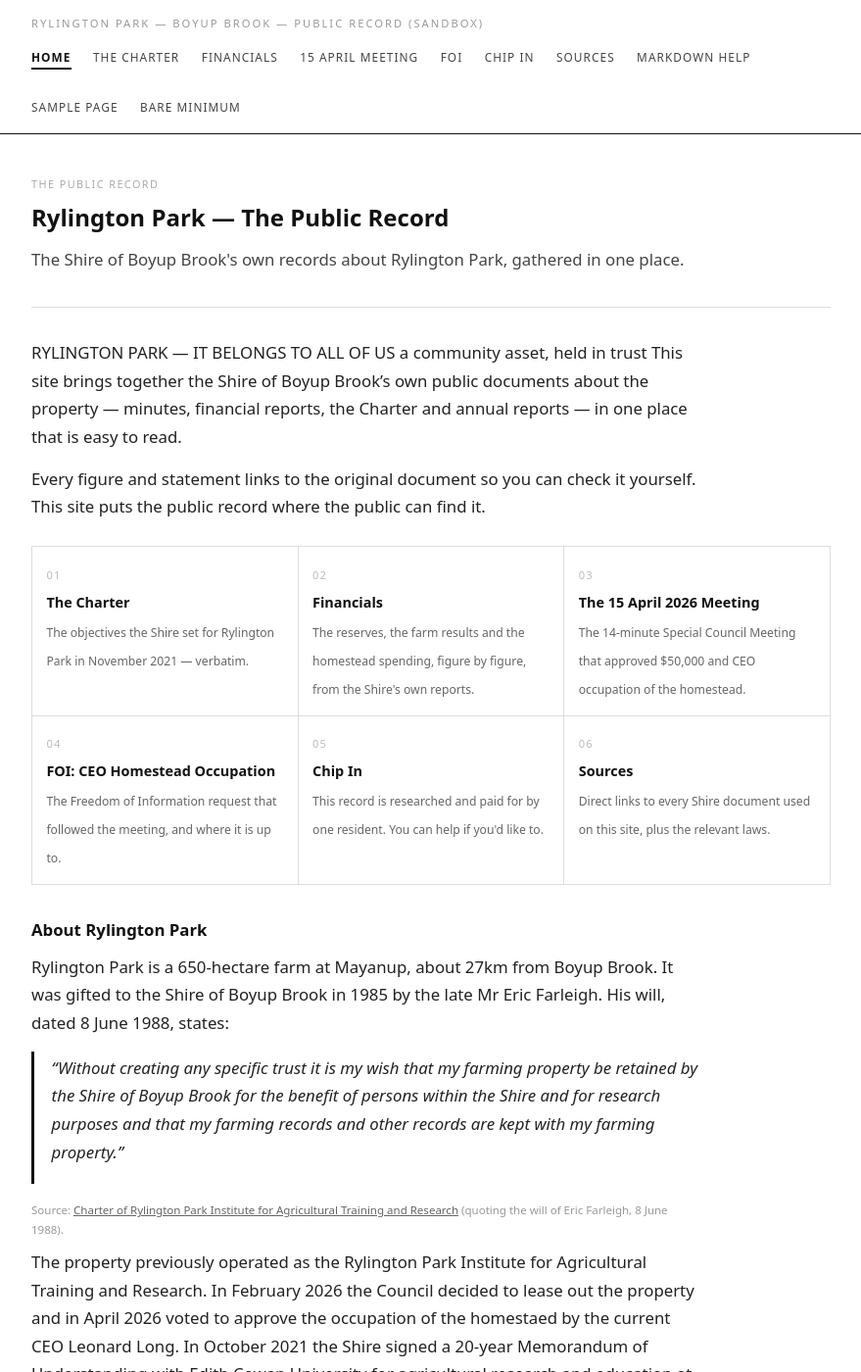
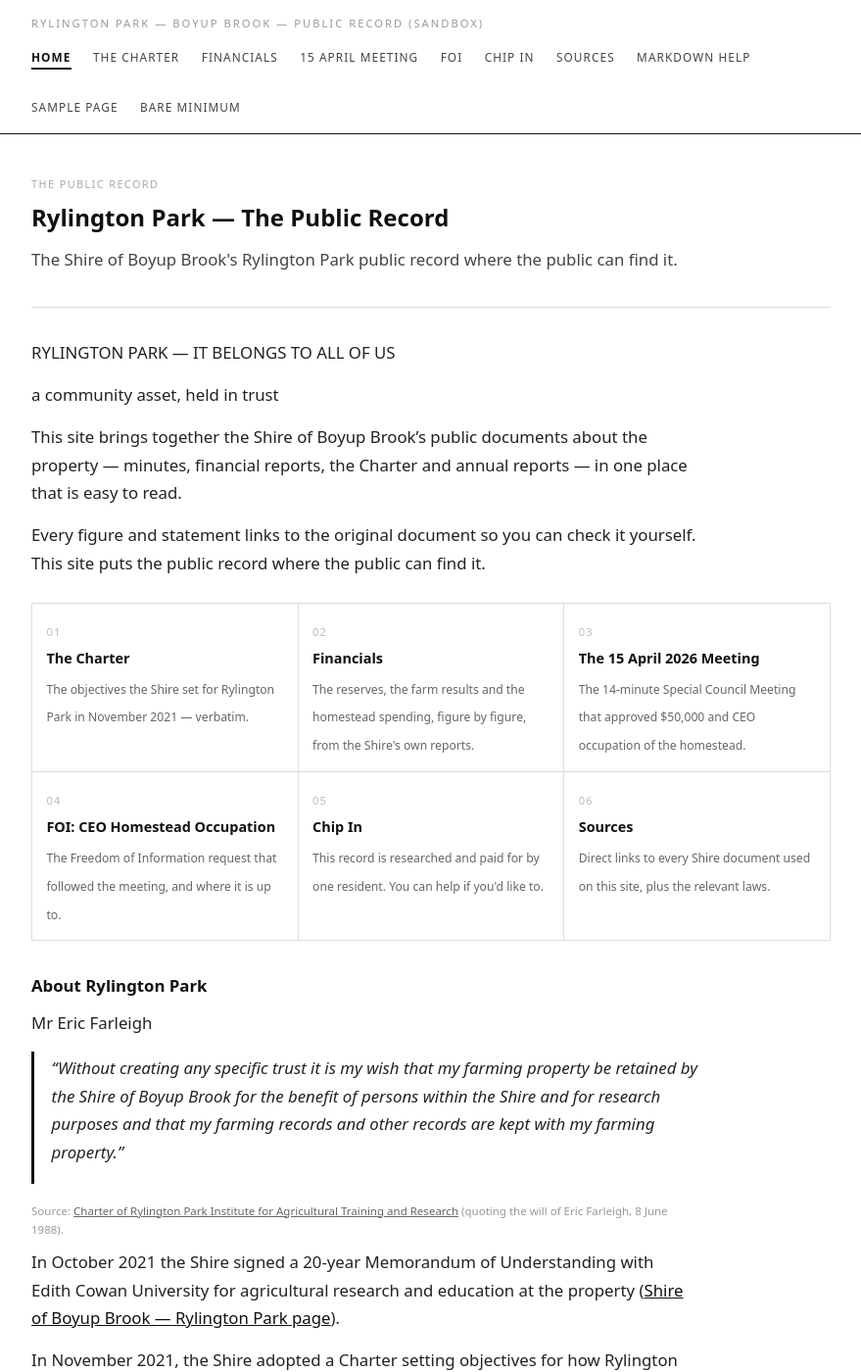
Before and after one commit to filiataxonomi/sandbox, a Jekyll site: the page built from index.md, in a window 1280 px wide and 1400 px high. Shown: the whole window at 98% size, without its empty margins (200-1079 px from the left). Built offline with Jekyll 4.4.1, drawn with Linux system fonts in a browser that asks for light colours; some of the changed text lies outside the part shown.

Commit message:
Add files via upload

```diff
--- a/index.md
+++ b/index.md
@@ -2,11 +2,14 @@
 title: "Rylington Park — The Public Record"
 menu: Home
 kicker: "The Public Record"
-blurb: "The Shire of Boyup Brook's own records about Rylington Park, gathered in one place."
+blurb: "The Shire of Boyup Brook's Rylington Park public record where the public can find it."
 ---
 
-RYLINGTON PARK — IT BELONGS TO ALL OF US a community asset, held in trust
-This site brings together the Shire of Boyup Brook's own public documents about the property — minutes, financial reports, the Charter and annual reports — in one place that is easy to read.
+RYLINGTON PARK — IT BELONGS TO ALL OF US
+
+ a community asset, held in trust
+
+This site brings together the Shire of Boyup Brook's public documents about the property — minutes, financial reports, the Charter and annual reports — in one place that is easy to read.
 
 Every figure and statement links to the original document so you can check it yourself. This site puts the public record where the public can find it.
 
@@ -14,17 +17,17 @@ Every figure and statement links to the original document so you can check it yo
 
 ## About Rylington Park
 
-Rylington Park is a 650-hectare farm at Mayanup, about 27km from Boyup Brook. It was gifted to the Shire of Boyup Brook in 1985 by the late Mr Eric Farleigh. His will, dated 8 June 1988, states:
+Mr Eric Farleigh
 
 > "Without creating any specific trust it is my wish that my farming property be retained by the Shire of Boyup Brook for the benefit of persons within the Shire and for research purposes and that my farming records and other records are kept with my farming property."
 
 Source: [Charter of Rylington Park Institute for Agricultural Training and Research](charter.html) (quoting the will of Eric Farleigh, 8 June 1988).
 {: .src}
 
-The property previously operated as the Rylington Park Institute for Agricultural Training and Research. In February 2026 the Council decided to lease out the property and in April 2026 voted to approve the occupation of the homestaed by the current CEO Leonard Long.
+
 In October 2021 the Shire signed a 20-year Memorandum of Understanding with Edith Cowan University for agricultural research and education at the property ([Shire of Boyup Brook — Rylington Park page](https://www.boyupbrook.wa.gov.au/community/education/rylington-park.aspx)).
 
-In November 2021, after public consultation, the Shire adopted a Charter setting objectives for how Rylington Park is to be run. The Charter is on the [next page](charter.html).
+In November 2021, the Shire adopted a Charter setting objectives for how Rylington Park is to be run.
 
 ## How to use this site
 
```
